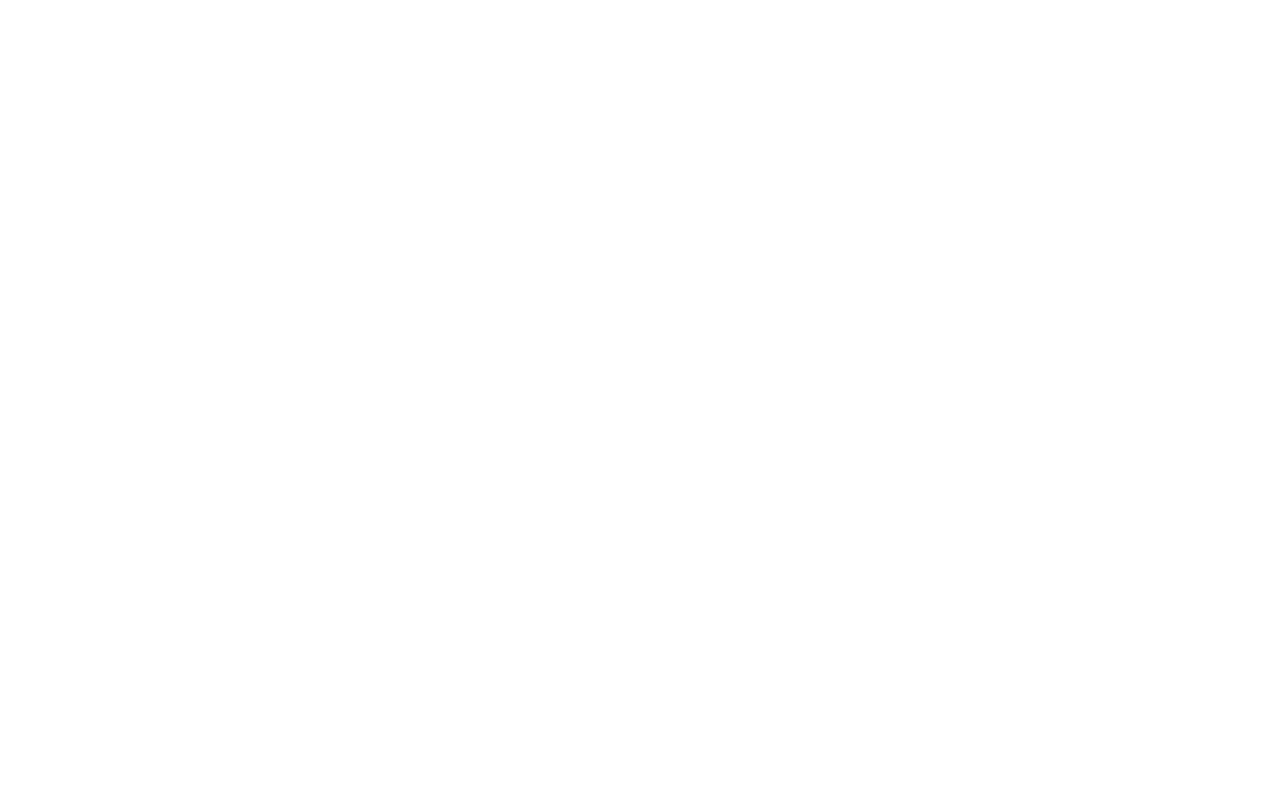
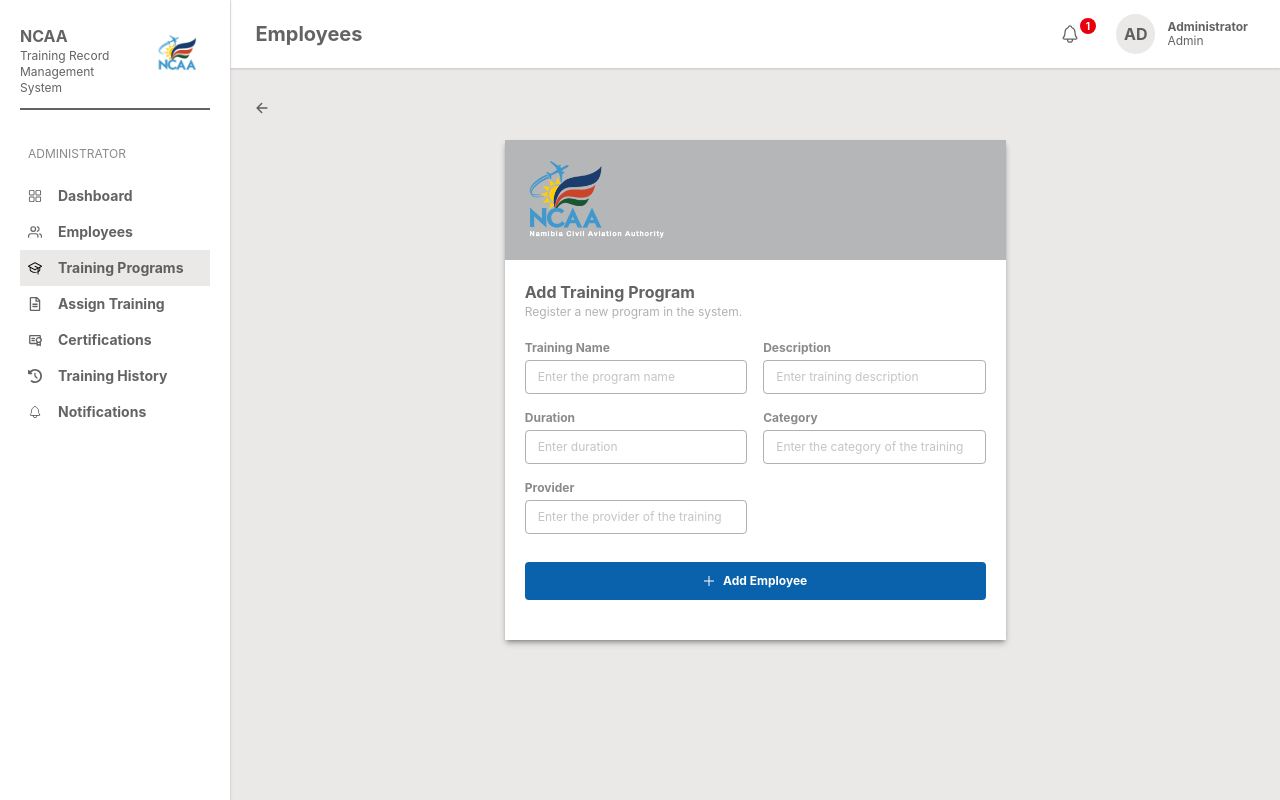
Before and after one commit to Tjitouua/ncaa, a React (Vite) app: page /admin/training_programs/program_add in a window 1280 px wide. Before the commit this address had no page. Shown: the top 800 px of the page. Built offline with nearby package versions, Linux system fonts and the light colour scheme.

Commit message:
Still busy with the programs page

```diff
--- a/src/App.tsx
+++ b/src/App.tsx
@@ -11,6 +11,7 @@
 import Notifications from './pages/administrator/Notifications'
 import EmployeeAdd from './pages/administrator/EmployeeAdd'
 import EmployeeDetails from './pages/administrator/EmployeeDetails'
+import ProgramAdd from './pages/administrator/ProgramAdd'
 
 
 function App() {
@@ -23,6 +24,7 @@
           <Route path="/admin/employees/employee_add" element={<EmployeeAdd />} />
           <Route path="/admin/employees/employee_details" element={<EmployeeDetails />} />
           <Route path="/admin/training_programs" element={<Programs />} />
+          <Route path="/admin/training_programs/program_add" element={<ProgramAdd />} />
           <Route path="/admin/assign_training" element={<Assign />} />
           <Route path="/admin/certifications" element={<Certifications />} />
           <Route path="/admin/training_history" element={<TrainingHistory />} />
--- /dev/null
+++ b/src/pages/administrator/ProgramAdd.tsx
@@ -0,0 +1,89 @@
+import { useState } from "react";
+import TopMenu from "./components/TopMenu";
+import Menu from "./components/Menu";
+import { useNavigate } from "react-router-dom";
+import { IoArrowBack } from "react-icons/io5";
+import Inputs from "./ui/Inputs";
+import PrimaryButt from "../../ui/PrimaryButt";
+import { RiAddLargeLine } from "react-icons/ri";
+
+
+
+
+const ProgramAdd = () => {
+
+   const [showMenu, setShowMenu] = useState(false);
+
+   const navigate = useNavigate();
+
+
+
+    return (
+       <div className="w-full min-h-screen flex">
+          <Menu showMenu={showMenu} setShowMenu={setShowMenu} />
+          <div className="w-full xl:w-[82%] min-h-screen text-secondary/80 bg-secondaryy">
+             <TopMenu setShowMenu={setShowMenu} title="Employees" />
+             <div className="w-full min-h-screen flex flex-col gap-3 px-2 py-8 md:px-6">
+                <label onClick={() => navigate("/admin/training_programs")}><IoArrowBack className="cursor-pointer hover:text-primary" /></label>
+
+
+
+             {/* Form  */}
+             <div className="w-full py-3 min-h-screen flex items-start justify-center">
+                <div className="w-full md:w-2/4 flex flex-col bg-white shadow-md shadow-black/30">
+                {/* <div className="w-full bg-secondaryy"><label onClick={() => navigate("/admin/employees")}><IoArrowBack className="cursor-pointer hover:text-primary" /></label></div> */}
+                  {/* Top Part  */}
+                   <div className="w-full py-5 px-5 bg-primaryy">
+                      <div className="w-35 h-20 bg-[url('/images/ncaa-logo.png')] bg-center bg-cover"></div>
+                   </div>
+                   {/* Form (WHite Part) */}
+                   <div className="bg-white flex flex-col py-5 pb-10 px-5">
+                      <label className="font-bold">Add Training Program</label>
+                      <label className="text-xs mb-3 text-secondary/40">Register a new program in the system.</label>
+                      <div className="w-full pb-7 py-2 gap-4 text-secondary/60 grid grid-cols-1 sm:grid-cols-2">
+                          <Inputs
+                            label="Training Name"
+                            placeholder="Enter the program name"
+                            error="Please enter the program name"
+                          />
+                          <Inputs
+                            label="Description"
+                            placeholder="Enter training description"
+                            error="Please enter the training description"
+                          />
+                          <Inputs
+                            label="Duration"
+                            placeholder="Enter duration"
+                            error="Please enter the duration of the training"
+                          />
+                          <Inputs
+                            label="Category"
+                            placeholder="Enter the category of the training"
+                            error="Please enter the category of the training"
+                          />
+                          <Inputs
+                            label="Provider"
+                            placeholder="Enter the provider of the training"
+                            error="Please enter the provider of the training"
+                          />
+                          {/* <Inputs
+                            label="Trainings"
+                            placeholder="Enter the employee trainings"
+                            error="Please enter the employee trainings"
+                          /> */}
+                      </div>
+                      <PrimaryButt className="w-full"><RiAddLargeLine /> Add Employee</PrimaryButt>
+                   </div>
+                </div>
+             </div>
+
+
+
+
+             </div>
+          </div>
+       </div>
+    );
+}
+
+export default ProgramAdd;
--- a/src/pages/administrator/Programs.tsx
+++ b/src/pages/administrator/Programs.tsx
@@ -4,6 +4,7 @@
 import { useState } from "react";
 import { RiAddLargeLine } from "react-icons/ri";
 import ProgramsCard from "./ui/ProgramsCard";
+import { useNavigate, useNavigation } from "react-router-dom";
 
 
 
@@ -110,7 +111,10 @@
          place: "Internal",
          program_id: "TRN-004"
       }
-   ]
+   ];
+
+
+   const navigate = useNavigate();
 
 
     return (
@@ -134,7 +138,7 @@
                               <option>Optional</option>
                           </select>
                        </div>
-                       <PrimaryButt><RiAddLargeLine /> Add Training</PrimaryButt>
+                       <PrimaryButt onClick={() => navigate("/admin/training_programs/program_add")}><RiAddLargeLine /> Add Training</PrimaryButt>
                     </div>
                  </div>
                  {/* Programs  */}
```
Also changed, not shown: 1 other file (tests, documents, lock files or other folders).
